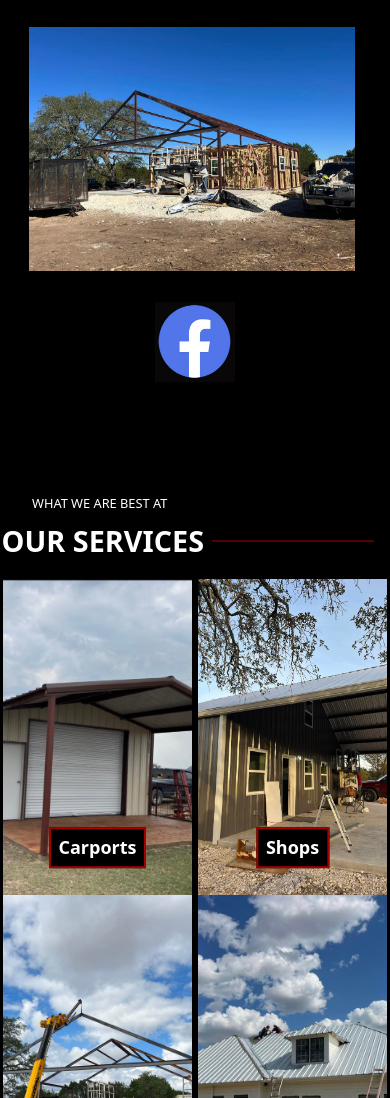
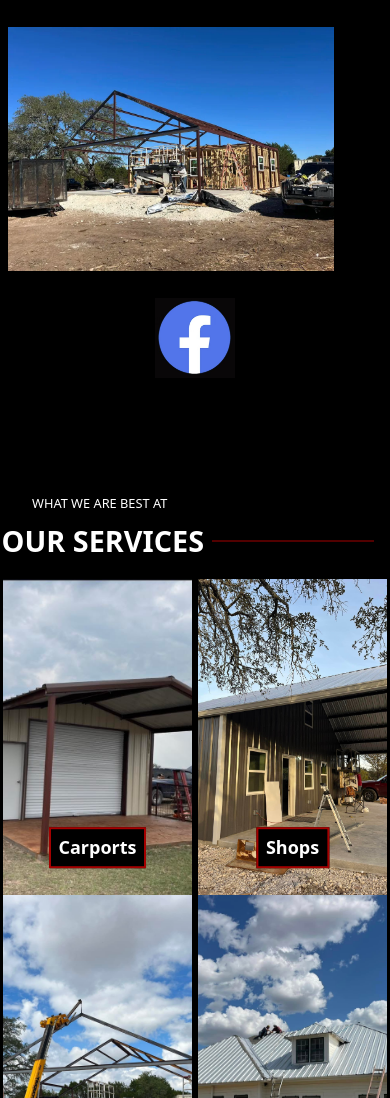
Before and after one commit to nicoleables/Premier-Exterior-Contruction, a React (Vite) app: page / in a window 390 px wide. Shown: the part 1424-2522 px from the top of the page. Built offline with nearby package versions, Linux system fonts and the light colour scheme.

Commit message:
Update about.css

```diff
--- a/src/styles/about.css
+++ b/src/styles/about.css
@@ -105,6 +105,12 @@
 }
 
 @media (max-width: 480px) {
+
+  .about {
+    text-align: center;
+    margin-top: 1.5rem;
+  }
+
   .about-symbols {
     flex-direction: row; /* Ensure horizontal alignment */
     justify-content: center; /* Center symbols horizontally */
@@ -156,17 +162,17 @@
   .aboutpic {
     margin-top: -2rem !important; /* Further reduce top margin */
     height: auto;
-    width: 150%; /* Use percentage for responsive width */
+    width: 25rem; /* Use percentage for responsive width */
     max-width: 700px; /* Add max-width to prevent overflow */
     padding: 0.5rem; /* Adjust padding */
     margin-bottom: -1rem; /* Further reduce bottom margin */
     margin: 0 auto; /* Center the image */
     object-fit: cover; /* Maintain image aspect ratio */
-    margin-left: -5.6rem;
+    margin-left: -6.9rem;
   }
 
   .about-pic {
-    text-align: center;
+    align-items: center;
     margin-top: 0.5rem; /* Further reduce top margin */
     height: auto; /* Adjust height for responsiveness */
     font-size: 14px;
@@ -176,7 +182,7 @@
   .aboutfacebooklogo {
     margin: -42rem auto; /* Further reduce space between elements */
     position: relative;
-    margin-top: -3rem; /* Move up the Facebook logo further */
+    margin-top: -3.5rem; /* Move up the Facebook logo further */
 
   }
 }
```
